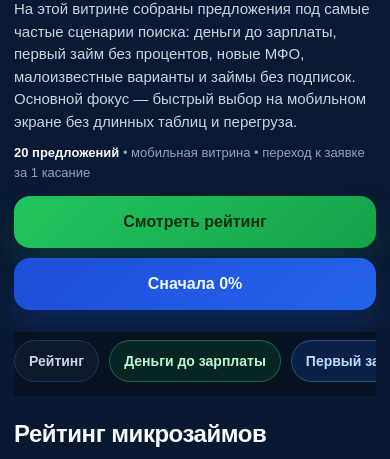
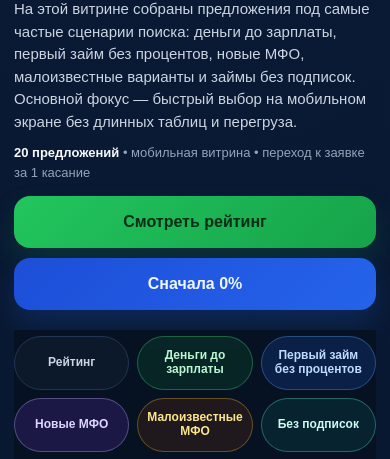
Before and after one commit to bullinkln/Mikro_MFO, a plain HTML site: page docs/index.html in a window 390 px wide. Shown: the part 159-618 px from the top of the page. Drawn offline with Linux system fonts and the light colour scheme.

Commit message:
Polish mobile section tabs visibility and remove hover jump

```diff
--- a/docs/style.css
+++ b/docs/style.css
@@ -116,6 +116,7 @@ p {
   z-index: 20;
   margin-top: 14px;
   padding: 8px 0 10px;
+  overflow: visible;
   background: rgba(7, 17, 31, 0.84);
   backdrop-filter: blur(10px);
 }
@@ -124,7 +125,7 @@ p {
   display: flex;
   gap: 10px;
   overflow-x: auto;
-  padding-bottom: 4px;
+  padding: 2px 0 4px;
   scrollbar-width: none;
   -ms-overflow-style: none;
   scroll-snap-type: x proximity;
@@ -149,12 +150,12 @@ nav.top-nav a {
   font-weight: 700;
   white-space: nowrap;
   scroll-snap-align: start;
-  transition: transform 0.16s ease, border-color 0.16s ease, background 0.16s ease;
+  transition: border-color 0.16s ease, background 0.16s ease, box-shadow 0.16s ease;
 }
 
 .section-tab:hover,
 nav.top-nav a:hover {
-  transform: translateY(-1px);
+  box-shadow: 0 0 0 1px rgba(255, 255, 255, 0.04) inset;
 }
 
 .section-tab--active,
@@ -613,6 +614,30 @@ footer {
     padding: 14px;
   }
 
+  .section-tabs-wrap {
+    margin-top: 12px;
+    padding: 6px 0 8px;
+  }
+
+  .section-tabs {
+    display: grid;
+    grid-template-columns: repeat(3, minmax(0, 1fr));
+    gap: 8px;
+    overflow: visible;
+    padding: 0;
+    scroll-snap-type: none;
+  }
+
+  .section-tab {
+    width: 100%;
+    min-height: 54px;
+    padding: 8px 10px;
+    font-size: 12px;
+    line-height: 1.15;
+    white-space: normal;
+    text-align: center;
+  }
+
   .rating-card__brand {
     font-size: 21px;
   }
@@ -631,3 +656,10 @@ footer {
     display: none;
   }
 }
+
+@media (hover: none) {
+  .section-tab:hover,
+  nav.top-nav a:hover {
+    box-shadow: none;
+  }
+}
```
